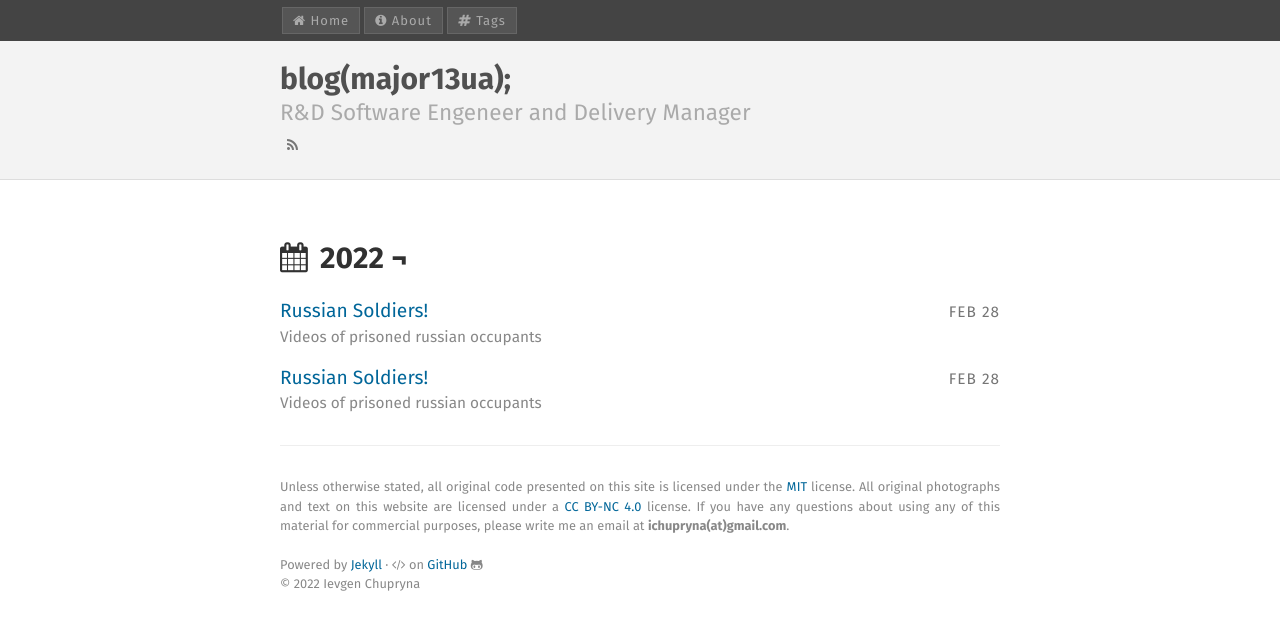
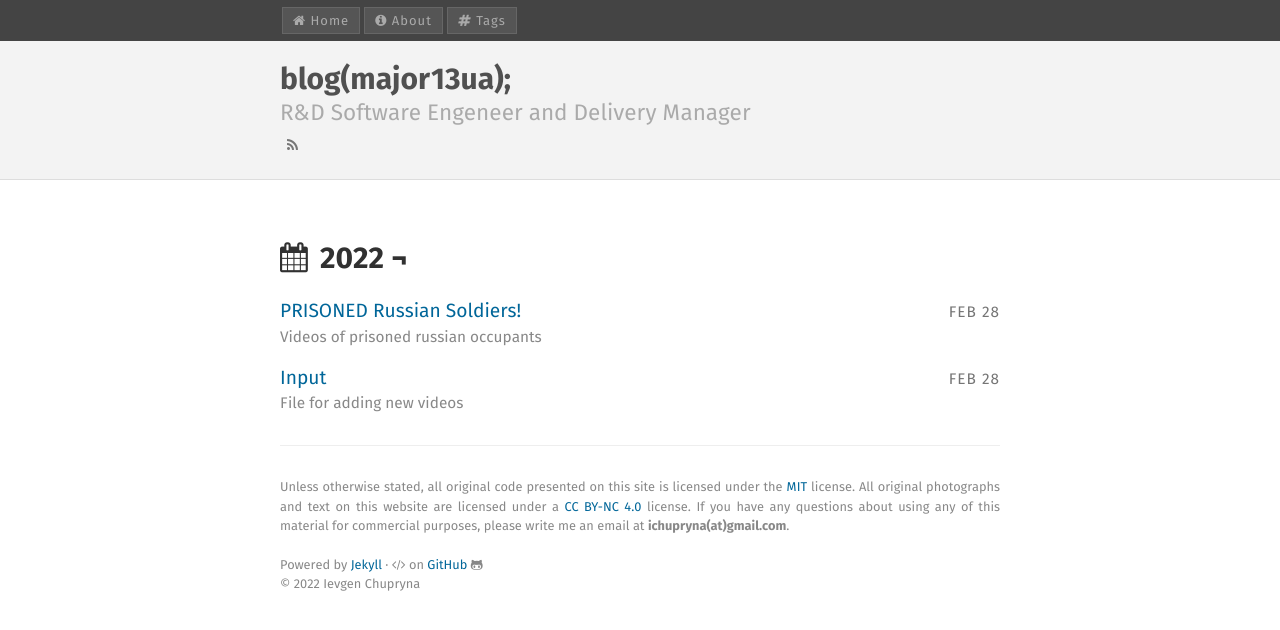
Before and after one commit to major13ua/major13ua.github.io, a Jekyll site: the page built from index.html, in a window 1280 px wide. Shown: the top 630 px of the page. Built offline with Jekyll 4.4.1, drawn with Linux system fonts in a browser that asks for light colours.

Commit message:
Created structure

```diff
--- a/_posts/2022-02-28-input.md
+++ b/_posts/2022-02-28-input.md
@@ -1,7 +1,7 @@
 ---
 layout: post
-title: Russian Soldiers!
-description: Videos of prisoned russian occupants
+titleI: Input collection. (Inbox)
+description: File for adding new videos
 keywords: markdown, md
 tags: [md]
 comments: false
```
Also changed, not shown: _posts/2022-02-28-main.md (+1 -1 lines).
